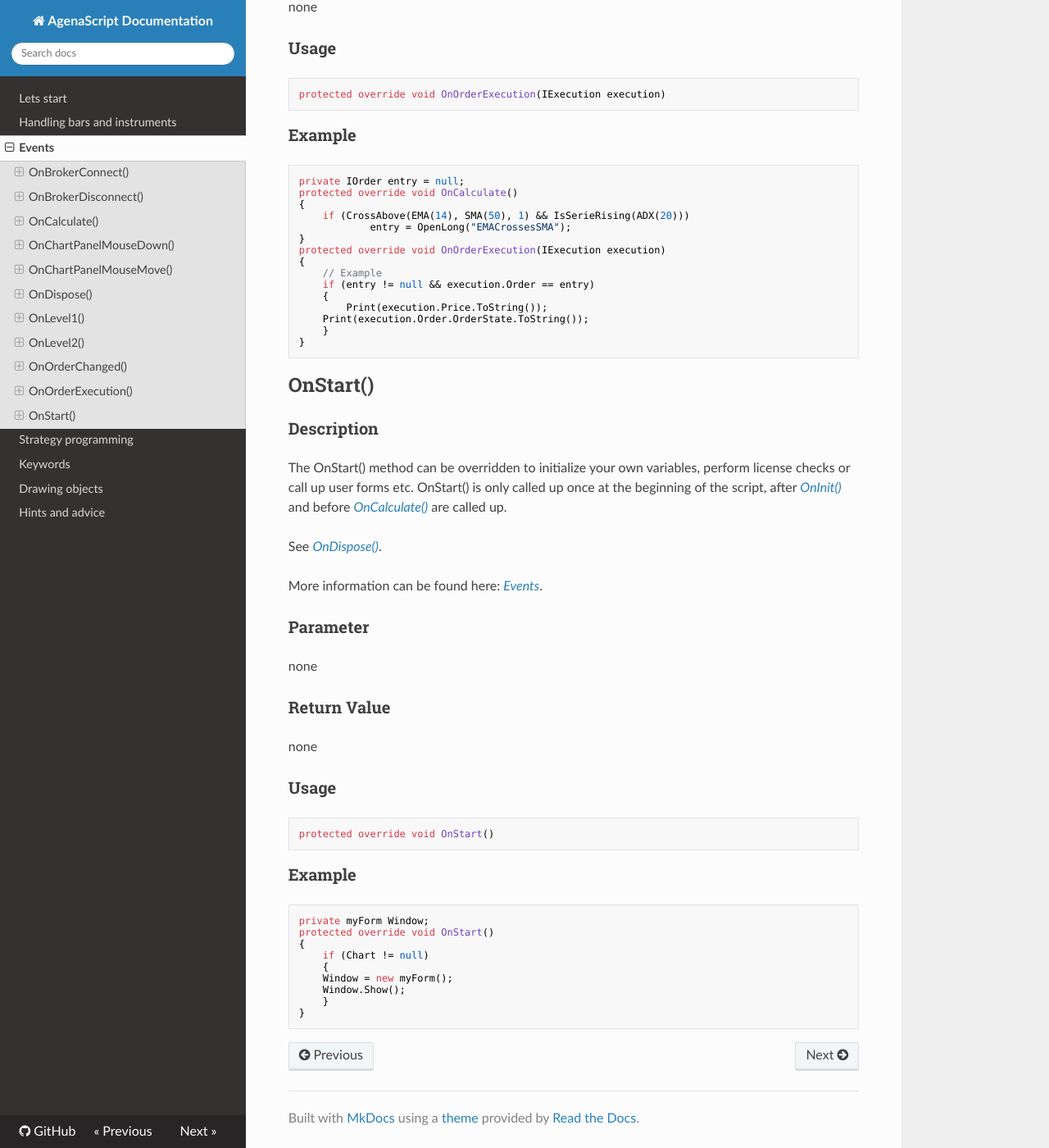
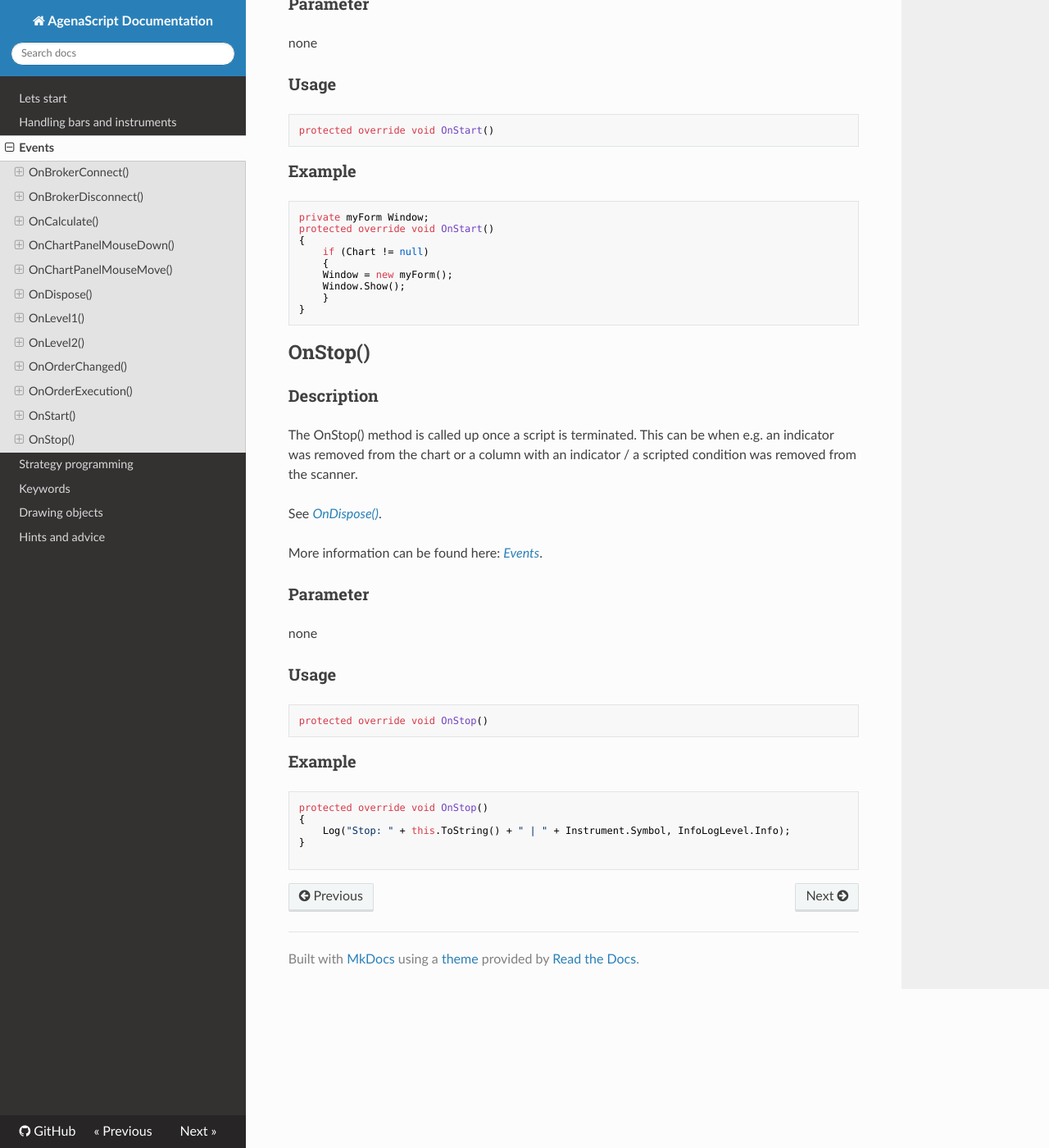
Before and after one commit to AgenaTrader/AgenaScript-documentation, an MkDocs documentation site: the page built from sources/events.md, in a window 1280 px wide and 1400 px high, scrolled down 9251 px. Shown: the whole window at 82% size. Built offline with MkDocs 1.6.1, drawn with Linux system fonts in a browser that asks for light colours; nearby versions of some CDN libraries; old or Windows-style settings are respelled for this version of MkDocs; some of the changed text lies outside the part shown.

Commit message:
Update events.md

````diff
--- a/sources/events.md
+++ b/sources/events.md
@@ -18,6 +18,7 @@ The following methods can be used and therefore overwritten:
 -   [*OnOrderChanged()*](#onorderchanged)
 -   [*OnOrderExecution()*](#onorderexecution)
 -   [*OnStart()*](#onstart)
+-   [*OnStop()*](#onstop)]
 
 
 ## OnBrokerConnect()
@@ -29,8 +30,7 @@ More information can be found here: [*Events*](#events).
 ### Parameter
 none
 
-### Return Value
-none
+
 
 ### Usage
 ```cs
@@ -63,8 +63,6 @@ More information can be found here: [*Events*](#events).
 ### Parameter
 An object from *TradingDatafeedChangedEventArgs*
 
-### Return Value
-none
 
 ### Usage
 ```cs
@@ -96,8 +94,6 @@ More information can be found here: [*Events*](#events).
 ### Parameter
 none
 
-### Return Value
-none
 
 ### Usage
 ```cs
@@ -233,8 +229,6 @@ More information can be found here: [*Events*](#events).
 ### Parameter
 none
 
-### Return Value
-none
 
 ### Usage
 ```cs
@@ -277,8 +271,6 @@ The fields "Volume", "BidSize" and "AskSize" are always 0.
 protected override void OnLevel1(Level1Args e)
 ```
 
-### Return Value
-none
 
 ### Parameter
 ```cs
@@ -315,8 +307,6 @@ More information can be found here: [*Events*](#events).
 protected override void OnLevel2(Level2Args e)
 ```
 
-### Return Value
-none
 
 ### Parameter
 An object from *Level2Args*
@@ -344,8 +334,6 @@ More information can be found here: [*Events*](#events).
 ### Parameter
 An order object of the type IOrder
 
-### Return Value
-None
 
 ### Usage
 ```cs
@@ -387,8 +375,6 @@ More information can be found here: [*Events*](#events).
 ### Parameter
 An execution object of the type *IExecution*
 
-### Return Value
-none
 
 ### Usage
 ```cs
@@ -426,8 +412,6 @@ More information can be found here: [*Events*](#events).
 ### Parameter
 none
 
-### Return Value
-none
 
 ### Usage
 ```cs
@@ -446,3 +430,29 @@ protected override void OnStart()
     }
 }
 ```
+
+## OnStop()
+### Description
+The OnStop() method is called up once a script is terminated. This can be when e.g. an indicator was removed from the chart or a column with an indicator / a scripted condition was removed from the scanner.
+
+See [*OnDispose()*](#ondispose).
+
+More information can be found here: [*Events*](#events).
+
+### Parameter
+none
+
+
+### Usage
+```cs
+protected override void OnStop()
+```
+
+### Example
+```cs
+protected override void OnStop()
+{
+    Log("Stop: " + this.ToString() + " | " + Instrument.Symbol, InfoLogLevel.Info);
+}
+
+```
````
